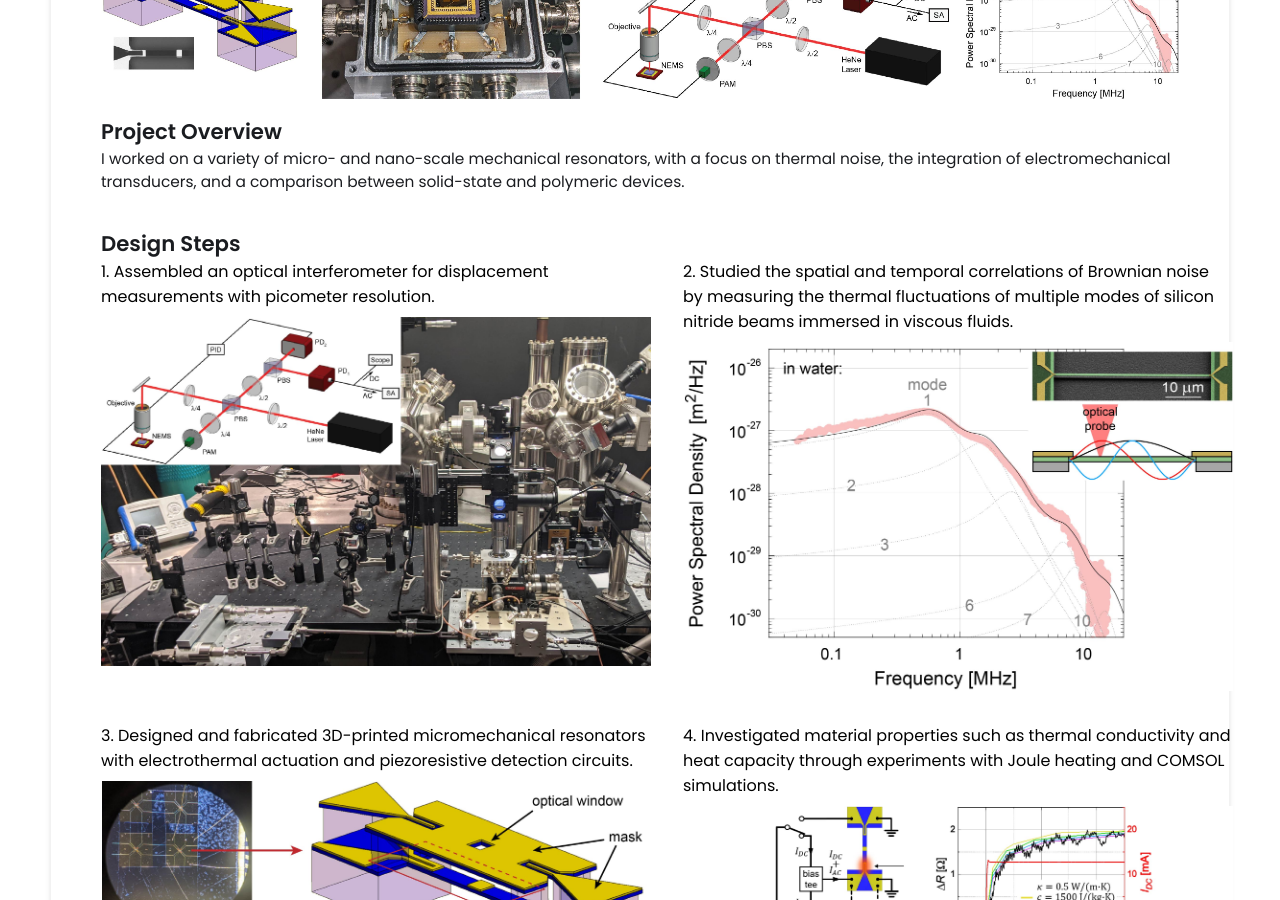
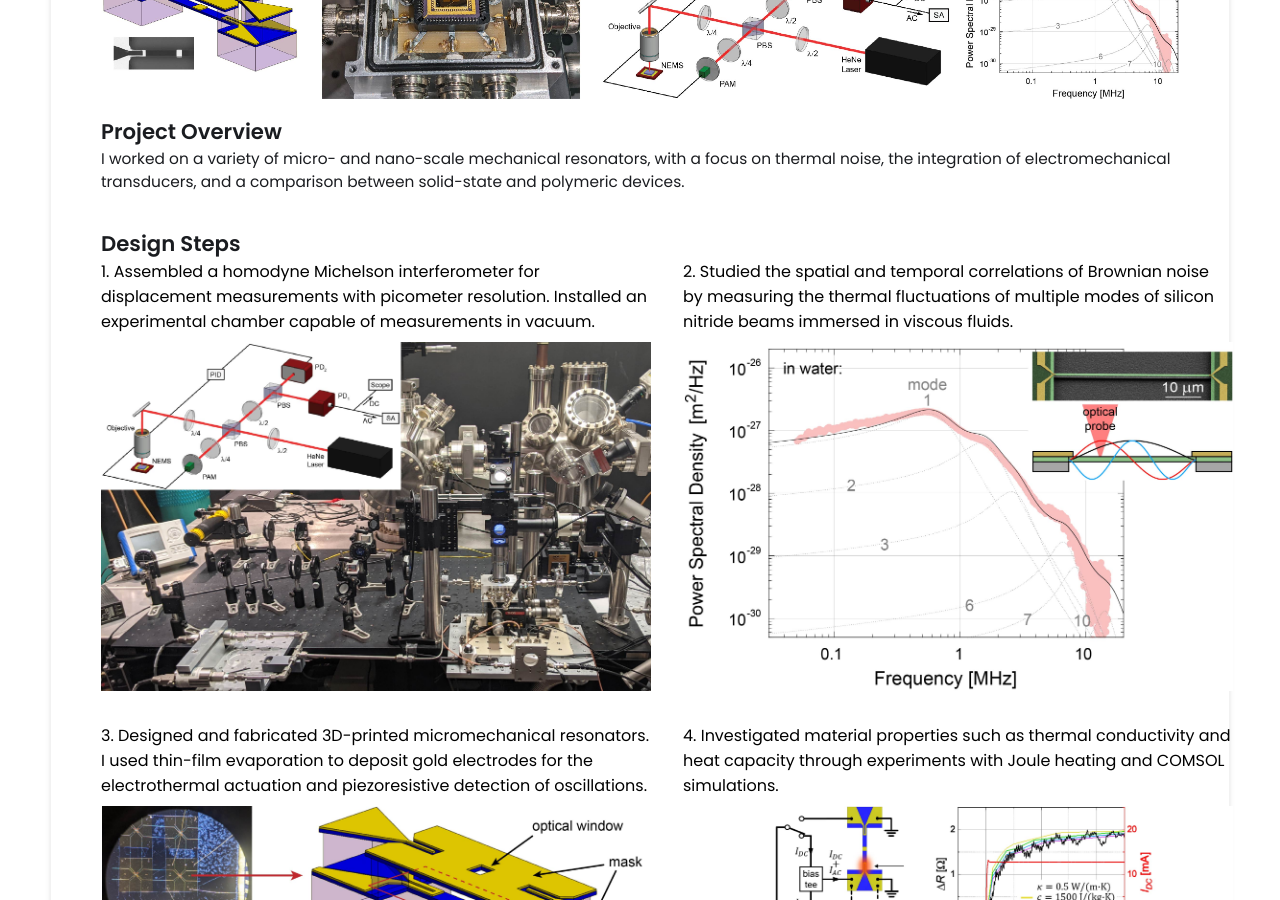
Before and after one commit to HagenGress/HagenGress.github.io, a Jekyll site: the page built from _projects/resonators/index.md, in a window 1280 px wide and 900 px high, scrolled down 255 px. Built offline with Jekyll 4.4.1, drawn with Linux system fonts in a browser that asks for light colours.

Commit message:
Update index.md

```diff
--- a/_projects/resonators/index.md
+++ b/_projects/resonators/index.md
@@ -13,9 +13,9 @@ main-image: /3D-MEMS_TitlePicture.jpg
 
 {% include image-gallery.html
    images="
-     3D-MEMS_2.jpg::Assembled an optical interferometer for displacement measurements with picometer resolution.                                                                                       |
+     3D-MEMS_2.jpg::Assembled a homodyne Michelson interferometer for displacement measurements with picometer resolution. Installed an experimental chamber capable of measurements in vacuum.|
      3D-MEMS_3.jpg::Studied the spatial and temporal correlations of Brownian noise by measuring the thermal fluctuations of multiple modes of silicon nitride beams immersed in viscous fluids.|
-     3D-MEMS_1.jpg::Designed and fabricated 3D-printed micromechanical resonators with electrothermal actuation and piezoresistive detection circuits.|
+     3D-MEMS_1.jpg::Designed and fabricated 3D-printed micromechanical resonators. I used thin-film evaporation to deposit gold electrodes for the electrothermal actuation and piezoresistive detection of oscillations.|
      3D-MEMS_4.jpg::Investigated material properties such as thermal conductivity and heat capacity through experiments with Joule heating and COMSOL simulations."
    width="550"
 %}
```
